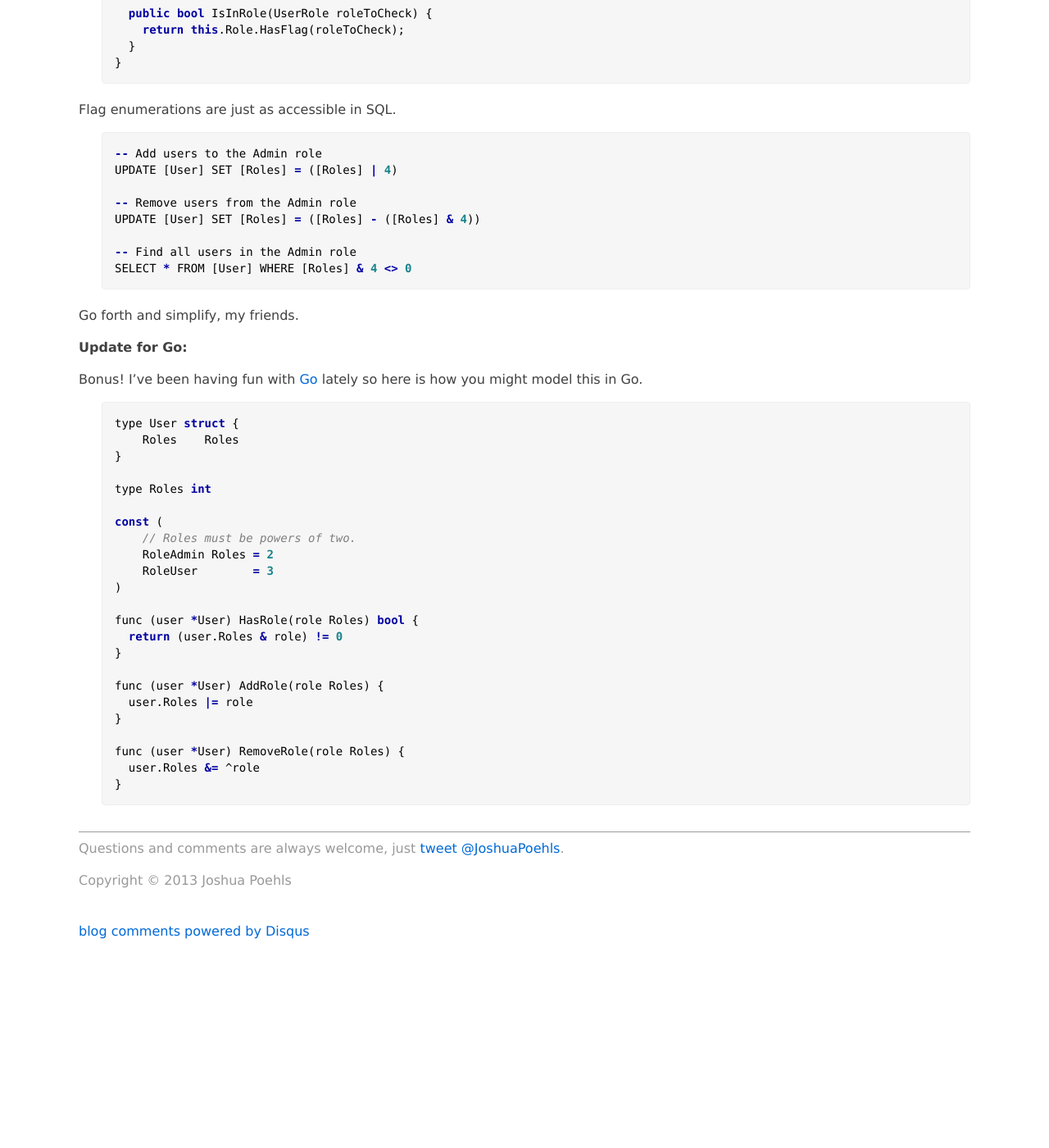
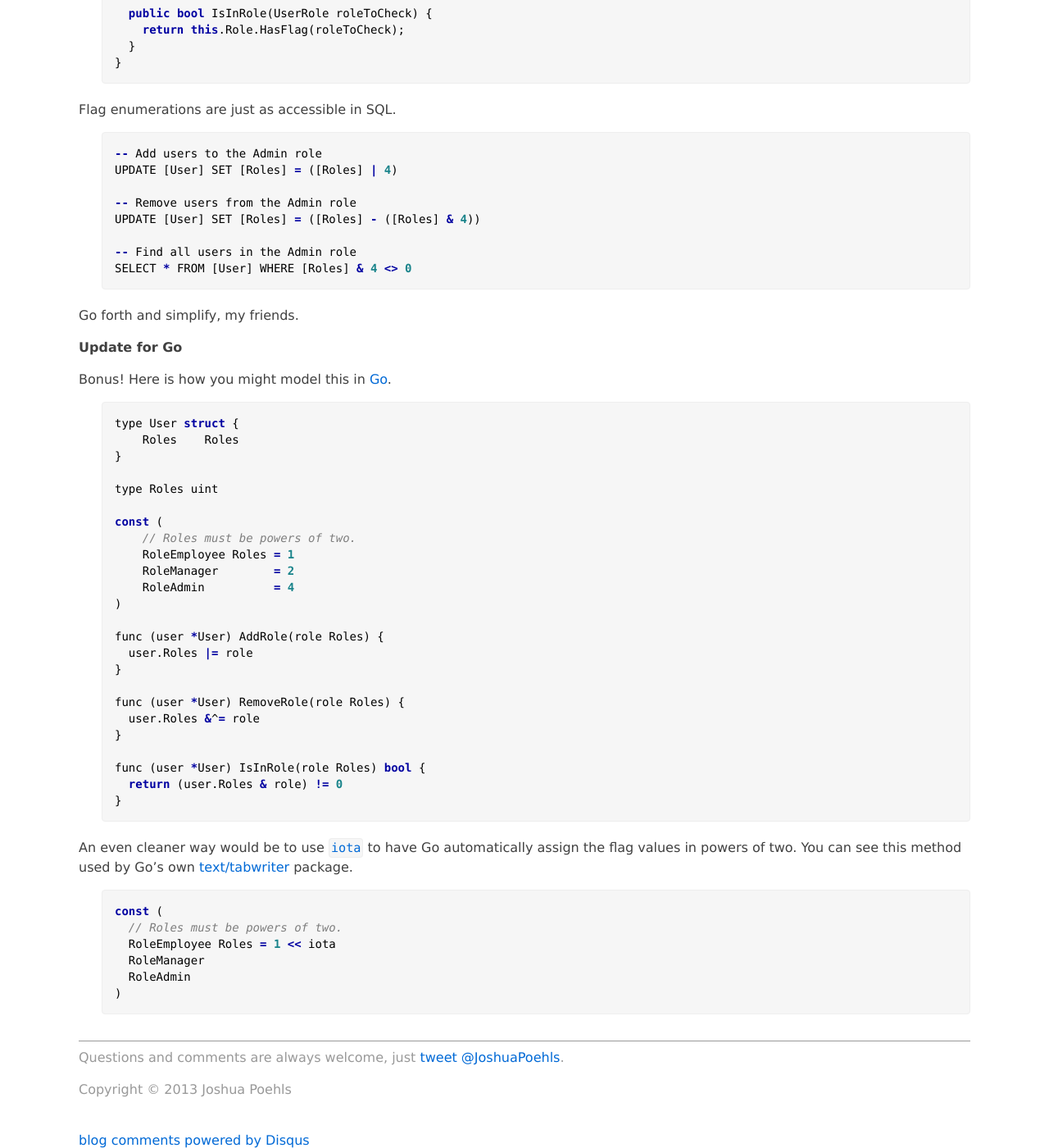
Before and after one commit to jpoehls/zduck.com, a Jekyll site: the page built from _posts/2013/2013-02-12-using-enum-flags-to-model-user-roles-in-csharp-and-sql.md, in a window 1280 px wide and 1400 px high, scrolled down 1220 px. Shown: the whole window at 82% size. Built offline with Jekyll 4.4.1, drawn with Linux system fonts in a browser that asks for light colours; comment, search, counter and statistics services are not loaded; before the commit the page ends 2365 px from its top, so only the background shows below that.

Commit message:
Updated configs and posts to work with the latest Jekyll verison. Also tweaked the Go example in the 'using enum flags for user roles' post.

```diff
--- a/_config.yml
+++ b/_config.yml
@@ -3,3 +3,5 @@ permalink: /:year/:title/
 
 # post.url will be added to the end to get a shareable permalink
 url: http://zduck.com
+
+exclude: ['withdrawn/**']
--- a/_posts/2013/2013-02-12-using-enum-flags-to-model-user-roles-in-csharp-and-sql.md
+++ b/_posts/2013/2013-02-12-using-enum-flags-to-model-user-roles-in-csharp-and-sql.md
@@ -80,33 +80,44 @@ SELECT * FROM [User] WHERE [Roles] &amp; 4 &lt;&gt; 0
 
 Go forth and simplify, my friends.
 
-**Update for Go:**
+**Update for Go**
 
-Bonus! I've been having fun with [Go](http://www.golang.org) lately
-so here is how you might model this in Go.
+Bonus! Here is how you might model this in [Go](http://www.golang.org).
 
 <pre data-language="golang">
 type User struct {
     Roles    Roles
 }
 
-type Roles int
+type Roles uint
 
 const (
     // Roles must be powers of two.
-    RoleAdmin Roles = 2
-    RoleUser        = 3
+    RoleEmployee Roles = 1
+    RoleManager        = 2
+    RoleAdmin          = 4
 )
-
-func (user *User) HasRole(role Roles) bool {
-  return (user.Roles &amp; role) != 0
-}
 
 func (user *User) AddRole(role Roles) {
   user.Roles |= role
 }
 
 func (user *User) RemoveRole(role Roles) {
-  user.Roles &amp;= ^role
+  user.Roles &amp;^= role
+}
+
+func (user *User) IsInRole(role Roles) bool {
+  return (user.Roles &amp; role) != 0
 }
 </pre>
+
+An even cleaner way would be to use [`iota`](http://golang.org/pkg/builtin/#iota) to have Go automatically assign the flag values in powers of two. You can see this method used by Go's own [text/tabwriter](http://golang.org/pkg/text/tabwriter/#pkg-constants) package.
+
+<pre data-language="golang">
+const (
+  // Roles must be powers of two.
+  RoleEmployee Roles = 1 &lt;&lt; iota
+  RoleManager
+  RoleAdmin
+)
+</pre>
```
Also changed, not shown: _posts/2013/2013-01-31-bookmarks-powershell-module.md (+1 -1 lines), 1 other file.
